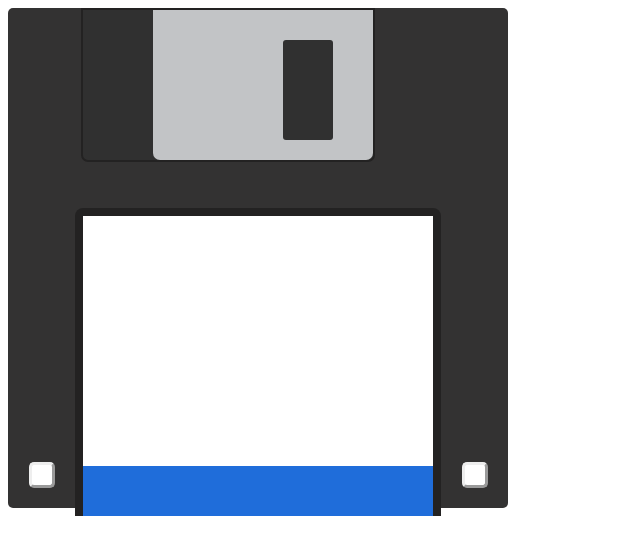
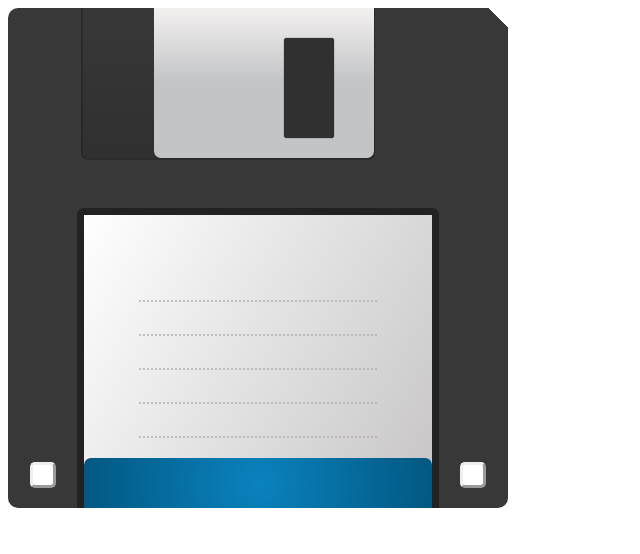
Before and after one commit to J4v1Dev/disquete-css, a website built with Vite: page src/index.html in a window 1280 px wide. Shown: the whole page, without its empty margins (0-640 px from the left). Built offline with nearby package versions, Linux system fonts and the light colour scheme.

Commit message:
Disquete completo

```diff
--- a/src/index.css
+++ b/src/index.css
@@ -3,8 +3,8 @@
 .diskete{
   width: 500px;
   height: 500px;
-  background-color: #333232;
-  border-radius: 5px;
+  background: linear-gradient(45deg, #393838 98%, transparent 2%);
+  border-radius: 10px;
   display: flex;
   flex-direction: column;
   align-items: center;
@@ -31,10 +31,11 @@
 .gap{
   width: 290px;
   height: 150px;
-  background-color: #303030;
+  background: linear-gradient(360deg, #303030, #393838);
   border-style: solid;
-  border-color: #232222;
+  border-color: rgb(0, 0, 0, 0.20);
   border-width: 2px;
+  border-top: 0;
   border-bottom-left-radius: 7px;
   border-bottom-right-radius: 7px;
   margin-right: 60px;
@@ -44,12 +45,15 @@
 .metal{
   width: 220px;
   height: 150px;
-  background-color: #c2c4c6;
+  background: linear-gradient(360deg, #c2c4c6 50%, #f3f0f0);
   border-bottom-left-radius: 7px;
   border-bottom-right-radius: 7px;
+  border-color: transparent;
   display: flex;
   flex-direction: row-reverse;
   align-items: end;
+  transform: translate(1px ,0px);
+
 }
 
 .hole{
@@ -60,6 +64,7 @@
   position: relative;
   left: -40px;
   top: -20px;
+  box-shadow: 0 0 1px;
 }
 
 
@@ -75,24 +80,29 @@
 
 .label{
   width: 350px;
-  height: 300px;
-  border-style: solid;
-  border-color: #232222;
-  border-width: 8px;
-  border-top-right-radius: 8px;
-  border-top-left-radius: 8px;
+  border: 7px solid #232222;
+
+  border-radius: 7px 7px 0px 0px;
   border-bottom: transparent;
-  background-color: #ffffff;
+  background: linear-gradient(300deg, #c6c4c4, #ffffff) ;
+  display: block;
+  justify-content: center;
+  align-content: end;
+
+}
+
+.label p{
   display: flex;
   justify-content: center;
-  align-items: end;
+  color:#b2adad
 }
 
 .label-top{
-  width: 500px;
+  width: 100%;
   height: 50px;
-  background-color: #1f6dda;
-
+  background: radial-gradient(circle,#0a82be, #025882);
+  border-top-right-radius: 7px;
+  border-top-left-radius: 7px;
 }
 
 .rightpad-container{
--- a/src/index.html
+++ b/src/index.html
@@ -24,6 +24,12 @@
         <div class="cuadradoIz"></div>
       </div>
       <div class="label">
+        <p>............................................................</p>
+        <p>............................................................</p>
+        <p>............................................................</p>
+        <p>............................................................</p>
+        <p>............................................................</p>
+
         <div class="label-top"></div>
       </div>
       <div class="rightpad-container">
```
